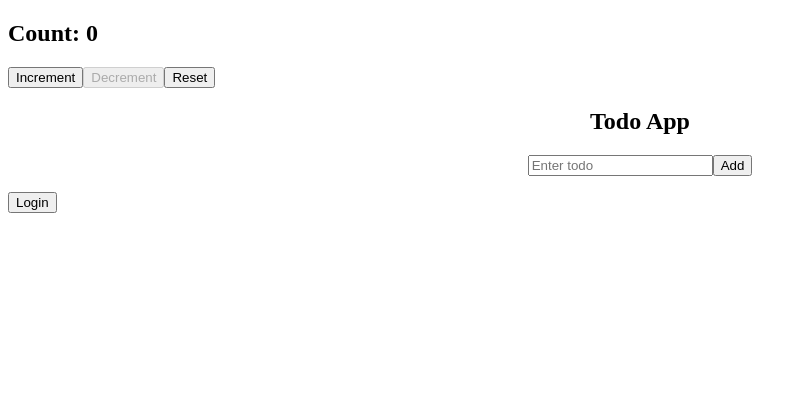
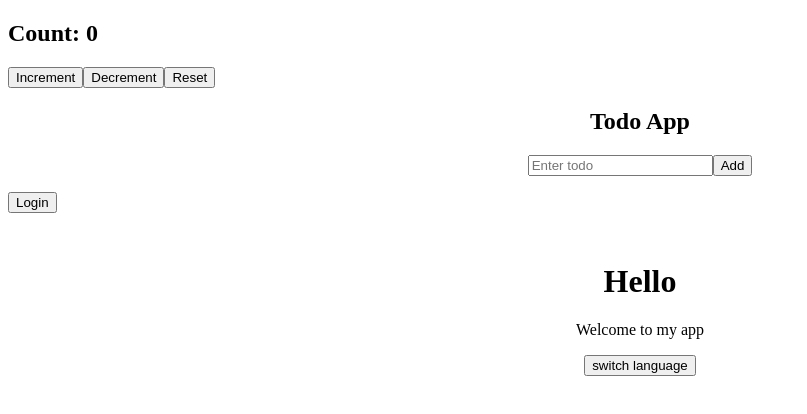
Before and after one commit to hana787f/React2p, a React (Vite) app: page / in a window 1280 px wide. Shown: the top 414 px of the page, without its empty margins (0-807 px from the left). Built offline with nearby package versions, Linux system fonts and the light colour scheme.

Commit message:
Language

```diff
--- a/src/App.jsx
+++ b/src/App.jsx
@@ -1,4 +1,5 @@
 import Counter from './Counter'
+import Language from './Language'
 import Login from './Login'
 import TodoApp from './TodoApp'
 function App() {
@@ -8,6 +9,7 @@ function App() {
 <Counter/>
 <TodoApp/>
 <Login/>
+<Language/>
     </div>
   )
 }
--- a/src/Counter.jsx
+++ b/src/Counter.jsx
@@ -26,8 +26,7 @@ function Counter() {
         Increment
       </button>
 
-      <button onClick={() => dispatch({ type: "DECREMENT" })}
-         disabled={state.count ===0}>
+      <button onClick={() => dispatch({ type: "DECREMENT" })}>
         Decrement
       </button>
 
--- /dev/null
+++ b/src/Language.jsx
@@ -0,0 +1,44 @@
+import React,{createContext, useContext,useState} from "react";
+const LanguageContext =createContext();
+
+  function Language (){
+
+    const [lang,setLang]=useState("en")
+
+    const translations={
+
+        en:{
+            greeting:"Hello",
+            welcome:"Welcome to my app"
+        },
+        ml:{
+            greeting:"Namaskaram",
+            welcome:"Ente appilak swagatham"
+        }
+    };
+    const toggleLanguage =()=>{
+        setLang(lang === "en" ? "ml" : "en")
+    };
+    return (
+        <LanguageContext.Provider value={{lang ,toggleLanguage,translations}}>
+            <Home />
+        </LanguageContext.Provider>
+    )
+  }
+
+  function Home(){
+     const {lang,toggleLanguage,translations}=useContext(LanguageContext);
+
+     return(
+        <div style={{ textAlign:"center",marginTop:"50px"}}>
+            <h1>{translations[lang].greeting}</h1>
+            <p>{translations[lang].welcome}</p>
+            <button onClick={toggleLanguage}>
+                switch language
+            </button>
+        </div>
+
+     );
+
+  }
+  export default Language ;
```
